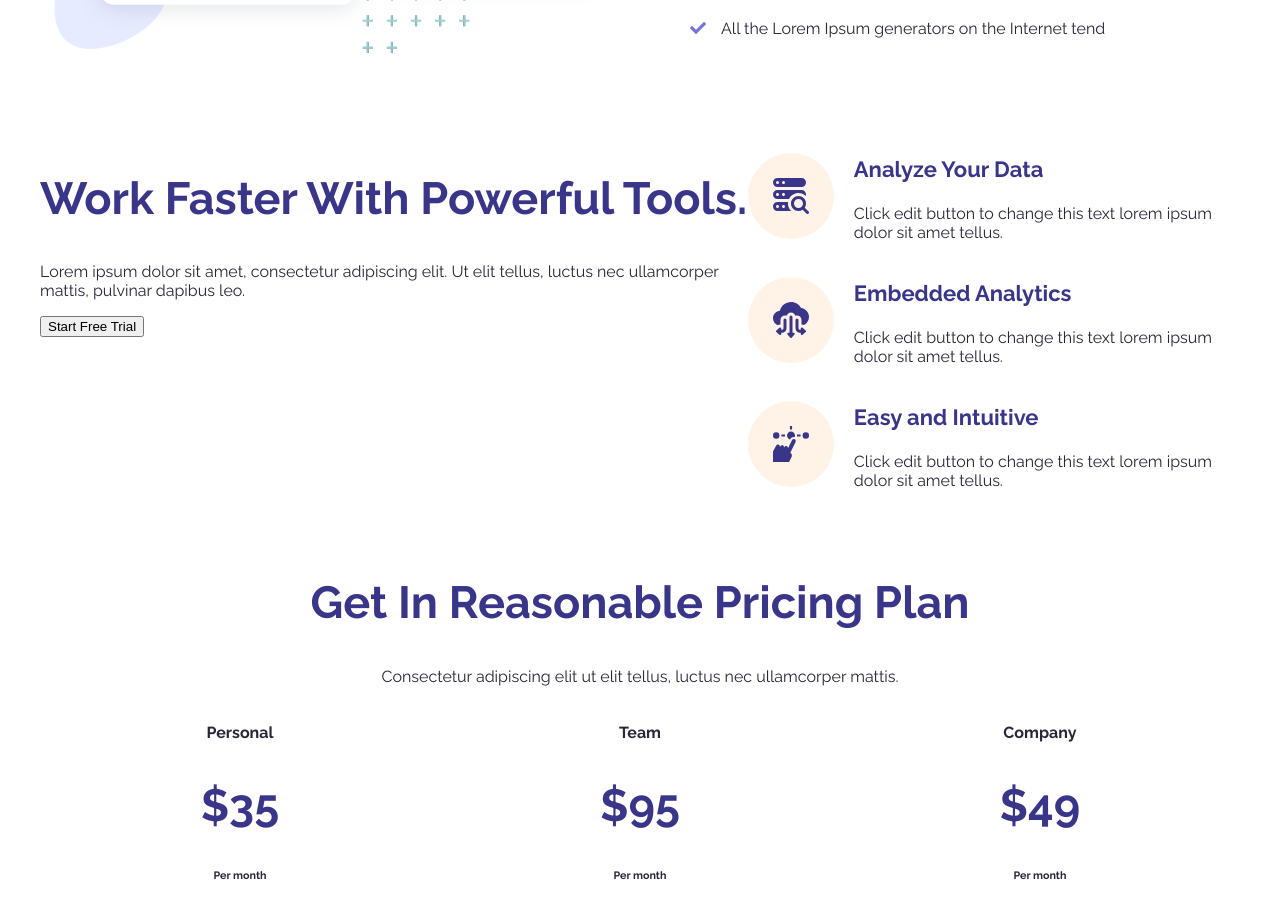
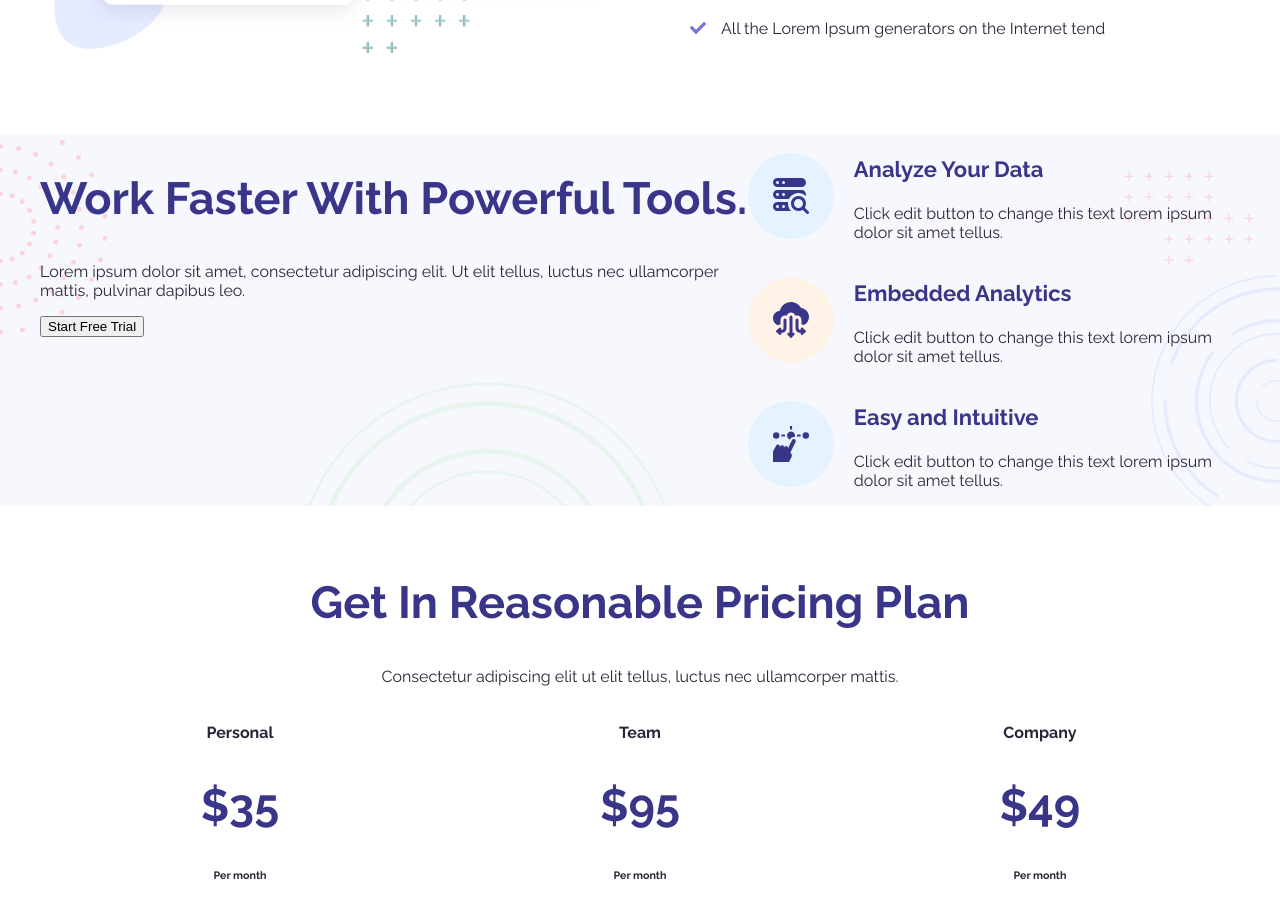
Before and after one commit to aspectum/react-frontend-sydney, a React (Create React App) app: page / in a window 1280 px wide. Shown: the part 2380-3298 px from the top of the page. Built offline with nearby package versions, Linux system fonts and the light colour scheme.

Commit message:
Tools: added section background

```diff
--- a/src/components/Tools/Tools.css
+++ b/src/components/Tools/Tools.css
@@ -1,10 +1,9 @@
-.tools .icon > img {
-    max-width: none;
-}
-
-.tools .description > p {
-    margin: 0;
-    margin-bottom: 1em;
+.tools-wrapper {
+	background-color: #F6F8FD;
+	background-image: url("./bg_tools.png");
+	background-position: center center;
+	background-repeat: no-repeat;
+	background-size: cover;
 }
 
 .tools .row {
--- a/src/components/Tools/Tools.js
+++ b/src/components/Tools/Tools.js
@@ -2,6 +2,7 @@
 
 function Tools() {
     return (
+        <div className="tools-wrapper">
             <div className='section-wrapper'>
                 <div className='tools flex'>
                     <div>
@@ -11,7 +12,7 @@
                     </div>
                     <div>
                         <div className='item'>
-                        <div className='icon'>
+                            <div className='icon icon2'>
                                 <svg xmlns="http://www.w3.org/2000/svg" viewBox="0 0 24 24">
                                     <path d="M23.707 22.293l-2.54-2.54A4.969 4.969 0 0022 17c0-2.757-2.243-5-5-5s-5 2.243-5 5 2.243 5 5 5a4.969 4.969 0 002.753-.833l2.54 2.54a.999.999 0 101.414-1.414zM17 20c-1.654 0-3-1.346-3-3s1.346-3 3-3 3 1.346 3 3-1.346 3-3 3zM19 0H3a3 3 0 100 6h16a3 3 0 100-6zM3 4a1 1 0 110-2 1 1 0 010 2zm4 0a1 1 0 110-2 1 1 0 010 2z"/>
                                     <path d="M19 8H3c-1.66 0-3 1.34-3 3s1.34 3 3 3h7.68c1.12-2.36 3.53-4 6.32-4 1.88 0 3.58.74 4.84 1.95.11-.3.16-.62.16-.95 0-1.66-1.34-3-3-3zM3 12c-.55 0-1-.45-1-1s.45-1 1-1 1 .45 1 1-.45 1-1 1zm4 0c-.55 0-1-.45-1-1s.45-1 1-1 1 .45 1 1-.45 1-1 1zM10 17c0-.34.02-.67.08-1H3c-1.66 0-3 1.34-3 3s1.34 3 3 3h9.11A6.97 6.97 0 0110 17zm-7 3c-.55 0-1-.45-1-1s.45-1 1-1 1 .45 1 1-.45 1-1 1zm4 0c-.55 0-1-.45-1-1s.45-1 1-1 1 .45 1 1-.45 1-1 1z"/>
@@ -35,7 +36,7 @@
                             </div>
                         </div>
                         <div className='item'>
-                        <div className='icon'>
+                            <div className='icon icon2'>
                                 <svg xmlns="http://www.w3.org/2000/svg" viewBox="0 0 512 512">
                                     <path d="M271.064 51.312V0h-29.96v51.361a86.002 86.002 0 0115.118-1.359 85.84 85.84 0 0114.842 1.31zM171.581 121.053h-52.82c.991 4.847 1.513 9.864 1.513 15s-.521 10.153-1.513 15h52.82c-.86-4.875-1.335-9.882-1.335-15s.475-10.125 1.335-15zM340.864 121.053c.86 4.875 1.335 9.882 1.335 15s-.474 10.125-1.335 15h52.376c-.991-4.847-1.513-9.864-1.513-15s.521-10.153 1.513-15z"/>
                                     <ellipse cx="45.637" cy="136.053" rx="45.636" ry="45.697"/>
@@ -52,6 +53,7 @@
                     </div>
                 </div>
             </div>
+        </div>
     );
 }
 
```
Also changed, not shown: src/components/Tools/bg_tools.png (added). Lines whose indentation alone changed are shown as unchanged.
